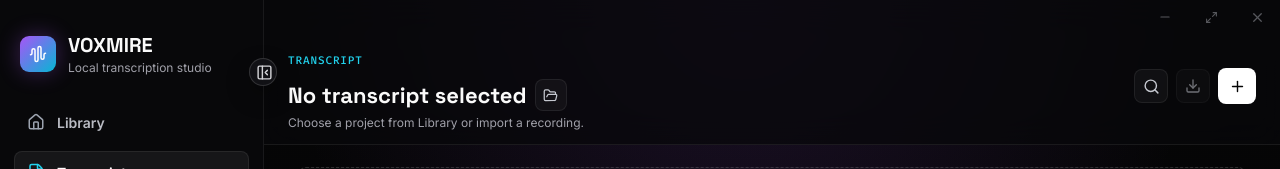
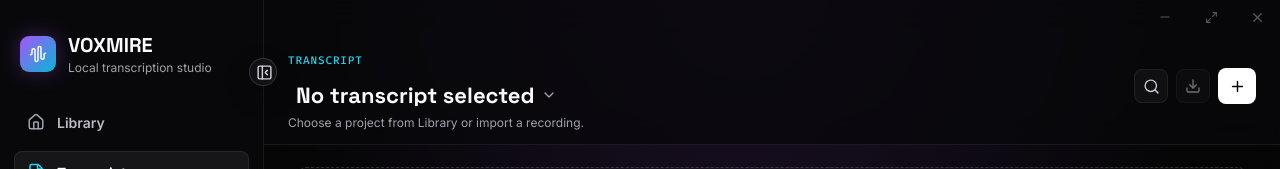
Before and after one commit to Avaxerrr/Voxmire, a React (Vite) app in the folder apps/desktop/src/renderer/: page / in a window 1280 px wide. Both pictures are taken after a click on the button "Transcript". Shown: the top 169 px of the page. Built offline with nearby package versions, Linux system fonts and the light colour scheme.

Commit message:
Refine transcript header actions

```diff
--- a/apps/desktop/src/renderer/src/App.tsx
+++ b/apps/desktop/src/renderer/src/App.tsx
@@ -3,6 +3,7 @@ import { useVirtualizer } from '@tanstack/react-virtual';
 import {
   AlertTriangle,
   AudioWaveform,
+  ChevronDown,
   CheckCircle2,
   PanelLeftClose,
   PanelLeftOpen,
@@ -1224,17 +1225,28 @@ function TranscriptView({
         <div className="title-stack">
           <p className="eyebrow">Transcript</p>
           <div className="transcript-title-row">
-            <h2>{selectedJob?.sourceFile.name ?? 'No transcript selected'}</h2>
+            <h2 className="transcript-title-heading">
               <button
                 aria-expanded={switcherOpen}
+                aria-haspopup="dialog"
                 aria-label="Switch transcript"
-              className={`icon-button transcript-switch-button ${switcherOpen ? 'active' : ''}`}
+                className={`transcript-title-switcher ${switcherOpen ? 'active' : ''}`}
+                disabled={jobs.length === 0}
                 onClick={() => setSwitcherOpen((open) => !open)}
                 title="Switch transcript"
                 type="button"
               >
-              <FolderOpen size={15} />
-            </button>
+                <span className="transcript-title-text">{selectedJob?.sourceFile.name ?? 'No transcript selected'}</span>
+                <ChevronDown size={16} />
+              </button>
+            </h2>
+            {selectedJob ? (
+              <ProjectActionsMenu
+                onDelete={() => onDeleteProject(selectedJob)}
+                onDetails={() => onDetailsProject(selectedJob.job.id)}
+                onRename={() => onRenameProject(selectedJob)}
+              />
+            ) : null}
           </div>
           <span>{selectedSubtitle}</span>
         </div>
@@ -1250,13 +1262,6 @@ function TranscriptView({
           >
             <Search size={17} />
           </button>
-          {selectedJob ? (
-            <ProjectActionsMenu
-              onDelete={() => onDeleteProject(selectedJob)}
-              onDetails={() => onDetailsProject(selectedJob.job.id)}
-              onRename={() => onRenameProject(selectedJob)}
-            />
-          ) : null}
           <div className="export-menu" ref={exportMenuRef}>
             <button
               aria-expanded={exportMenuOpen}
--- a/apps/desktop/src/renderer/src/styles.css
+++ b/apps/desktop/src/renderer/src/styles.css
@@ -781,12 +781,49 @@ textarea,
 }
 .title-stack { flex: 1 1 auto; min-width: 0; }
 .transcript-title-row { display: flex; align-items: center; gap: 8px; min-width: 0; margin-top: 2px; }
-.transcript-title-row h2 { flex: 0 1 auto; min-width: 0; }
-.transcript-switch-button { flex: 0 0 auto; width: 32px; height: 32px; }
+.transcript-title-heading { flex: 0 1 auto; min-width: 0; }
 .title-stack h2 { max-width: min(720px, 100%); overflow: hidden; color: var(--text); font-family: "Space Grotesk", Inter, sans-serif; font-size: 22px; text-overflow: ellipsis; white-space: nowrap; }
 
 .title-stack span,
 .voice-header span { display: block; margin-top: 4px; color: var(--muted); font-size: 12px; }
+.transcript-title-switcher {
+  display: inline-flex;
+  align-items: center;
+  gap: 6px;
+  max-width: 100%;
+  min-width: 0;
+  height: 32px;
+  padding: 0 7px;
+  border: 1px solid transparent;
+  border-radius: 8px;
+  color: inherit;
+  background: transparent;
+  cursor: pointer;
+  font: inherit;
+  line-height: 1;
+  text-align: left;
+}
+.transcript-title-switcher:hover:not(:disabled),
+.transcript-title-switcher.active {
+  border-color: rgba(34, 211, 238, 0.26);
+  color: #ffffff;
+  background: rgba(255, 255, 255, 0.04);
+}
+.transcript-title-switcher:disabled { cursor: default; opacity: 1; }
+.transcript-title-switcher svg { flex: 0 0 auto; color: #9ca3af; transition: transform 140ms ease, color 140ms ease; }
+.transcript-title-switcher:hover:not(:disabled) svg,
+.transcript-title-switcher.active svg { color: var(--cyan); }
+.transcript-title-switcher.active svg { transform: rotate(180deg); }
+.transcript-title-switcher .transcript-title-text {
+  display: block;
+  min-width: 0;
+  margin: 0;
+  overflow: hidden;
+  color: inherit;
+  font: inherit;
+  text-overflow: ellipsis;
+  white-space: nowrap;
+}
 .job-select { width: min(520px, 52vw); height: 34px; margin-top: 4px; color: var(--text); font-family: "Space Grotesk", Inter, sans-serif; font-size: 20px; font-weight: 600; background: transparent; border-color: transparent; padding: 0 26px 0 0; }
 .job-select:focus { border-color: var(--line-strong); }
 .transcript-actions { display: flex; align-items: center; justify-content: flex-end; gap: 8px; flex-wrap: wrap; }
```
Lines whose indentation alone changed are shown as unchanged.
